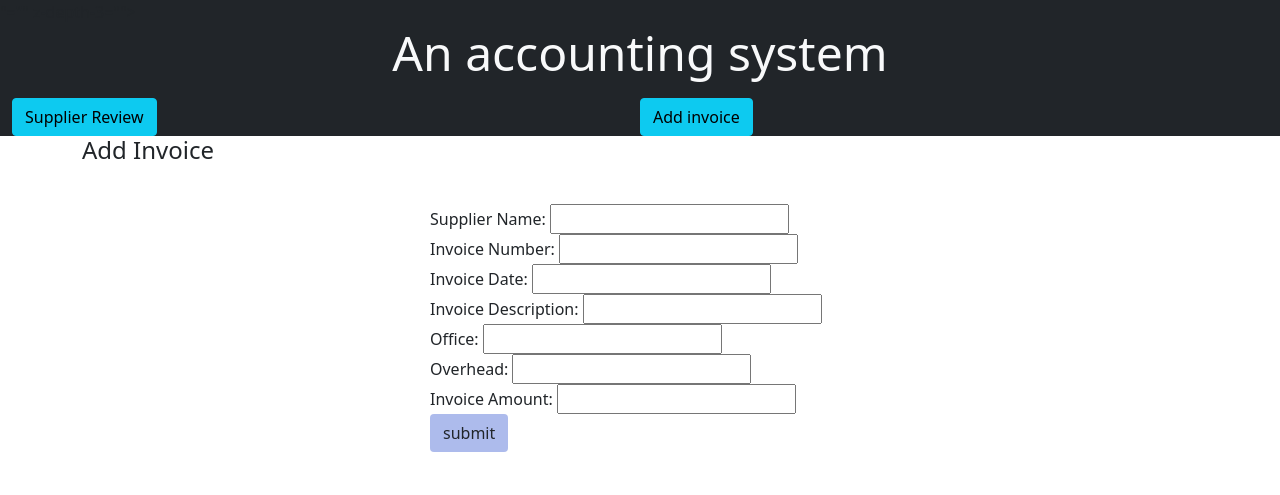
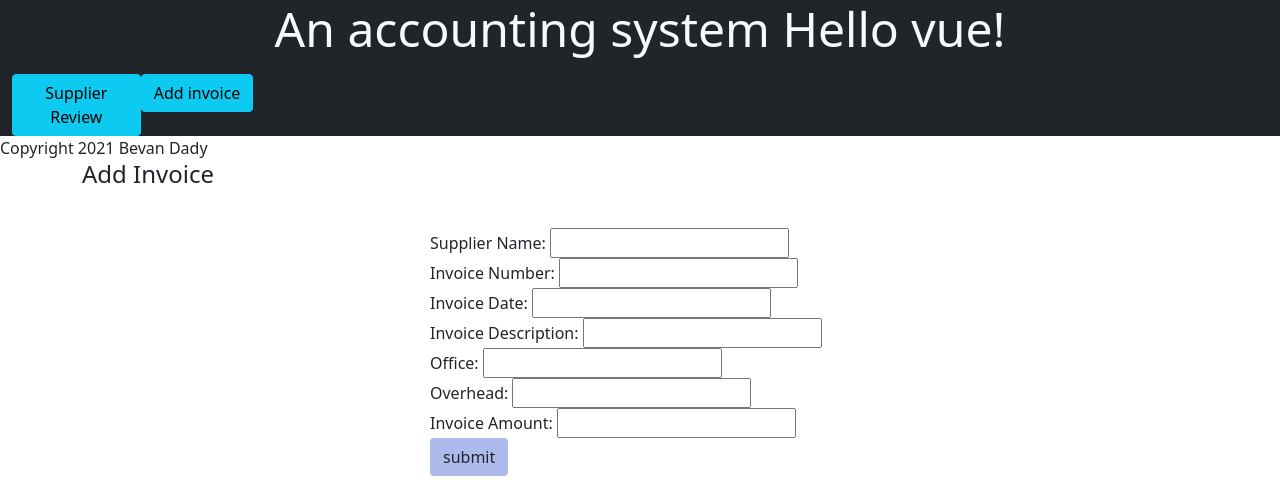
Before and after one commit to spr15bd/accounts_in_php, a PHP site: page /accounting_system/add_invoices.php in a window 1280 px wide. Shown: the top 495 px of the page. Run offline with PHP 8.4, Linux system fonts and the light colour scheme; some libraries are stand-ins or nearby versions.

Commit message:
Changed from Vue2 to Vue3

```diff
--- a/index.php
+++ b/index.php
@@ -97,6 +97,7 @@
 
 }
 ?>
+<script src="https://unpkg.com/vue@next"></script>
 </body>
 
 </html>
--- a/templates/header.php
+++ b/templates/header.php
@@ -17,20 +17,21 @@
 			padding: 20px;
 		}
 	</style>
+
 </head>
 	<body class="grey lighten-2">
+
 		<div id="app">
-
 
 			<div class="container-fluid">
 				<div class="row bg-dark">
-					<div class="col-lg-12>
-						<nav class="white" z-depth-3>
+					<div class="col-lg-12">
+						<nav class="white">
 							<div>
 
 								<p class="text-center text-light display-5 p-8">
 									An accounting system
-
+									{{message}}
 
 
 								</p>
@@ -55,8 +56,8 @@
 					<p class="text-center py-5">
                         <form class="white" action="#">
                             <label>Supplier Name:</label>
-                            <input type="text" name="supplier"  v-model="suppl"></input>
-                            <button class="btn btn-info" @click="getSupplier();">
+                            <input type="text" name="supplier" @keyup.enter="getSupplier" v-model="suppl"></input>
+                            <button class="btn btn-info" @click="getSupplier">
 				                Supplier Review
 							</button>
                         </form>
@@ -73,20 +74,23 @@
 
 			<footer class="section"></footer>
 			<div class="center grey-text">Copyright 2021 Bevan Dady</div>
+            <script src="https://unpkg.com/vue@next"></script>
             <script src="https://cdnjs.cloudflare.com/ajax/libs/axios/0.21.4/axios.min.js"></script>
-            <script src="https://cdnjs.cloudflare.com/ajax/libs/vue/2.5.16/vue.js"></script>
+
 			<script>
-                var app = new Vue({
-                    el: '#app',
-                    data: {
-                        errorMsg: "",
-                        supplierReview: false,
-                        message: 'Hello vue!',
-                        suppl: "None"
+                let app = Vue.createApp({
+                    data: function() {
+                        return {
+                            errorMsg: '',
+                            supplierReview: false,
+                            message: 'Hello vue!',
+                            suppl: 'None'
+                        }
 
                     },
                     methods: {
                         getSupplier() {
+                            console.log("getting supplier data");
                             axios.get("localhost/accounting_system/database_queries.php").then(function(response){
                                 if (response.data.error) {
                                     app.errorMsg = response.data.message;
@@ -100,6 +104,7 @@
                         }
 
                     }
-                });
+                })
+                app.mount('#app')
             </script>
 		</div>
```
